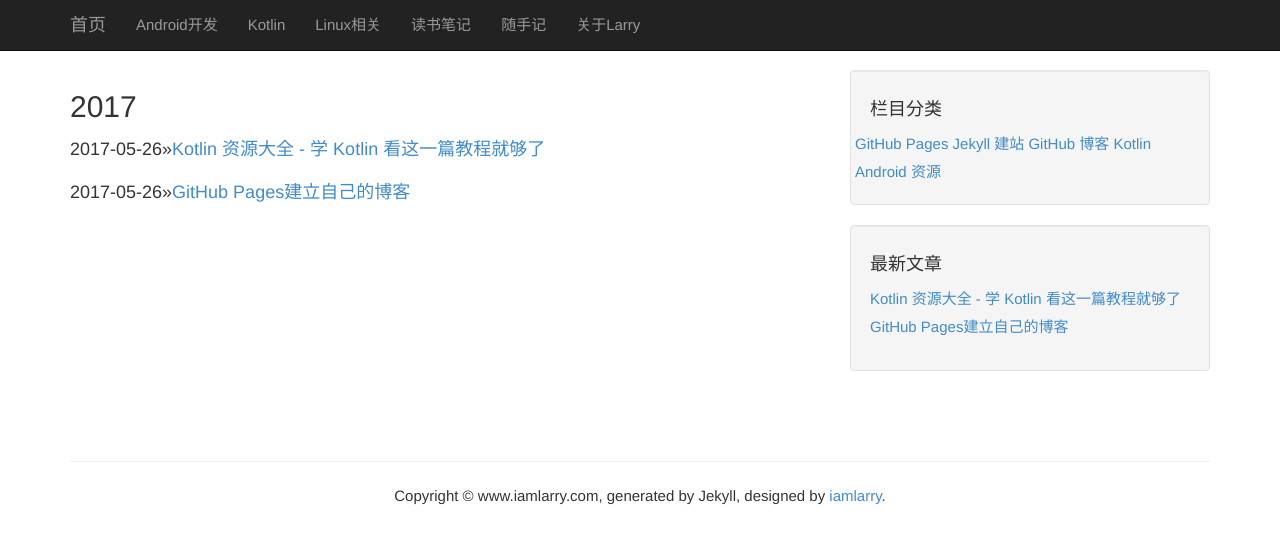
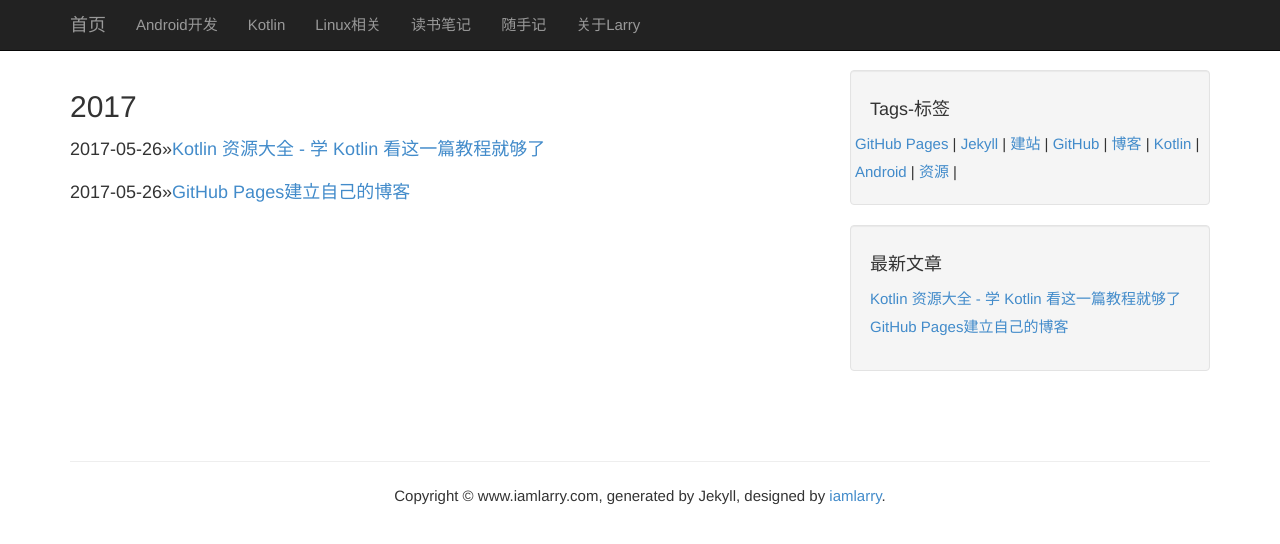
Before and after one commit to FightingLarry/FightingLarry.github.io, a Jekyll site: the page built from archives.md, in a window 1280 px wide. Shown: the top 544 px of the page. Built offline with Jekyll 4.4.1, drawn with Linux system fonts in a browser that asks for light colours.

Commit message:
Larry
Tags

```diff
--- a/_includes/categories.html
+++ b/_includes/categories.html
@@ -1,3 +1,3 @@
 {% for tag in site.tags %}
-    <a href="/show_by_tag.html?tag={{ tag[0] }}"> {{ tag[0] }}</a>
+    <a href="/show_by_tag.html?tag={{ tag[0] }}"> {{ tag[0] }}</a> |
 {% endfor %}
--- a/_layouts/category.html
+++ b/_layouts/category.html
@@ -82,7 +82,7 @@
           <!-- Blog Categories Well -->
           <div class="well">
             <h4>
-              栏目分类
+              Tags-标签
             </h4>
             <div class="row">
               {% include categories.html %}
--- a/_layouts/default.html
+++ b/_layouts/default.html
@@ -68,7 +68,7 @@
           <!-- Blog Categories Well -->
           <div class="well">
             <h4>
-              栏目分类
+              Tags-标签
             </h4>
             <div class="row">
               {% include categories.html %}
--- a/_layouts/index.html
+++ b/_layouts/index.html
@@ -77,7 +77,7 @@
 		  <!-- Blog Recent Well -->
           <div class="well">
             <h4>
-              最新文章
+              Tags-标签
             </h4>
 			<div class="row">
               {% include recent_posts.html %}
```
Also changed, not shown: _posts/2017-05-26-githubpages.md (+1 -1 lines).
